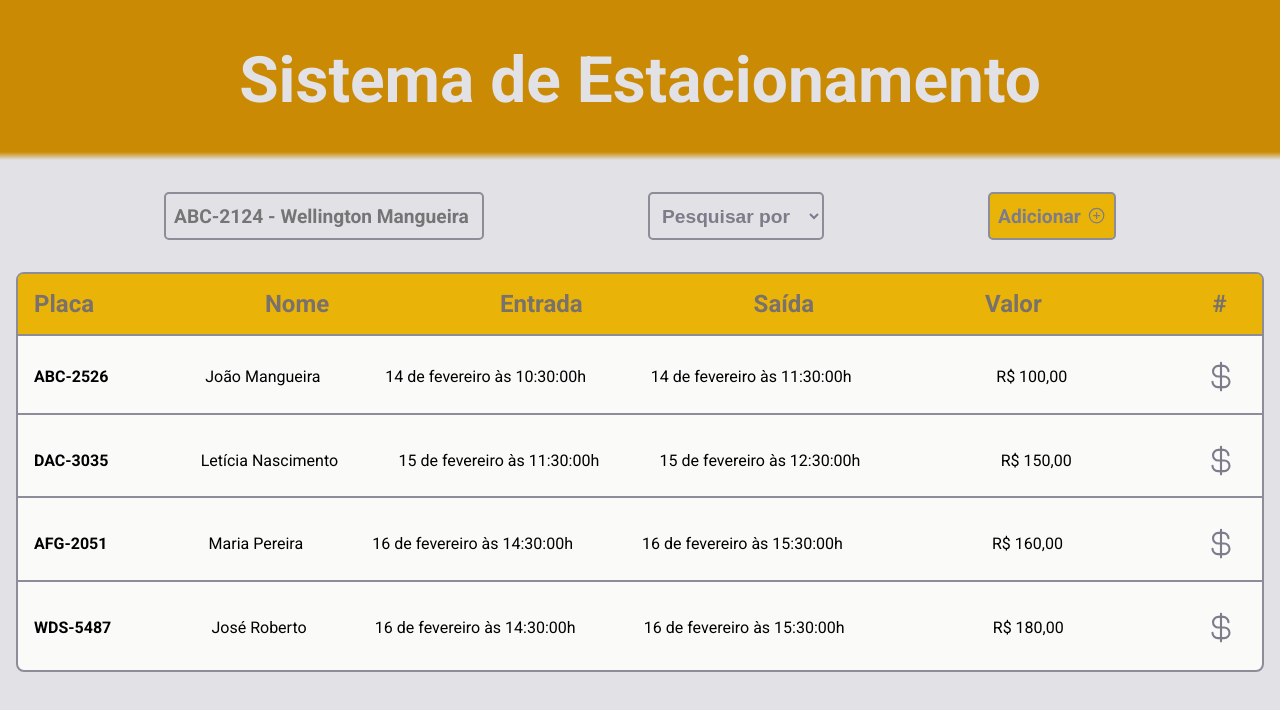
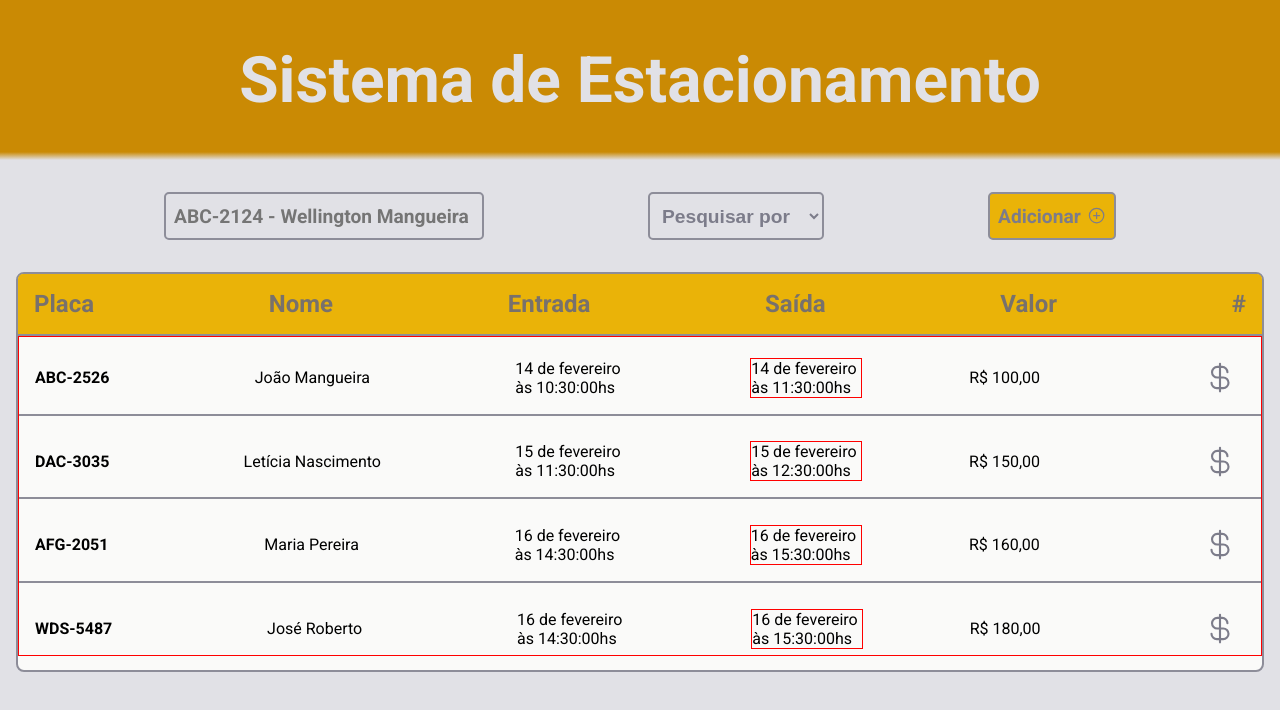
Before and after one commit to leticea/parking-system-react, a React (Vite) app: page / in a window 1280 px wide. Shown: the top 710 px of the page. Built offline with nearby package versions, Linux system fonts and the light colour scheme.

Commit message:
editando o layout

```diff
--- a/src/components/HomeContainer.module.css
+++ b/src/components/HomeContainer.module.css
@@ -2,7 +2,6 @@
   background: var(--gray-100);
   min-width: 75rem;
   min-height: 32rem;
-  //margin: 2rem auto;
 
   //border: 1px solid red;
 }
@@ -92,14 +91,11 @@ button:hover {
 
   display: flex;
   justify-content: space-between;
+  align-items: center;
   padding: 1rem;
   font-size: 1.5rem;
 
   //border: 1px solid red;
-}
-
-.watchlistContainer .ref {
-  margin-right: 1.2rem;
 }
 
 .infoContainer {
@@ -111,11 +107,17 @@ button:hover {
   font-size: 1.2rem;
   overflow-x: hidden;
 
-  //border: 1px solid red;
+  position: relative;
+
+  border: 1px solid red;
 }
 
 .infoContainer p {
+  width: 10rem;
+  display: flex;
+  justify-content: center;
   margin-left: 2rem;
+  //border: 1px solid red;
 }
 
 .infoContainer span {
--- a/src/components/RegisteredVehicle.module.css
+++ b/src/components/RegisteredVehicle.module.css
@@ -12,13 +12,8 @@
   //border: 1px solid red;
 }
 
-.dataContainer p {
-  margin-left: -2rem;
-  margin-right: rem;
-}
-
 .dataContainer span {
-  margin-left: 5rem;
+  margin-left: 1rem;
 }
 
 .dataContainer button {
@@ -37,3 +32,20 @@
 .dataContainer button:hover {
   color: var(--yellow-600);
 }
+
+.dataContainer .entrance {
+  width: 7rem;
+  display: flex;
+  justify-content: center;
+  margin-left: 2rem;
+
+  //border: 1px solid red;
+}
+.dataContainer .exit {
+  width: 7rem;
+  display: flex;
+  justify-content: center;
+  margin-left: 2rem;
+
+  border: 1px solid red;
+}
--- a/src/components/RegisteredVehicle.tsx
+++ b/src/components/RegisteredVehicle.tsx
@@ -14,13 +14,13 @@ export function RegisteredVehicle({ vehicle }: VehicleProps) {
 
   const { id, plate, name, entrance, exit, amount } = vehicle;
 
-  const entranceDateFormatted = format(entrance, "d 'de' MMMM 'às' HH:mm:ss'h'", {
+  const entranceDateFormatted = format(entrance, "d 'de' MMMM 'às' HH:mm:ss'hs'", {
     locale: ptBR,
    });
 
   console.log(entranceDateFormatted)
 
-  const exitDateFormatted = format(exit, "d 'de' MMMM 'às' HH:mm:ss'h'", {
+  const exitDateFormatted = format(exit, "d 'de' MMMM 'às' HH:mm:ss'hs'", {
     locale: ptBR,
   });
 
@@ -30,10 +30,10 @@ export function RegisteredVehicle({ vehicle }: VehicleProps) {
     <div className={styles.dataContainer}>
       <strong>{plate}</strong>
       <p>{name}</p>
-      <time
+      <time className={styles.entrance}
         dateTime={entrance.toISOString()}
       >{entranceDateFormatted}</time>
-      <time
+      <time className={styles.exit}
         dateTime={exit.toISOString()}
       >{exitDateFormatted}</time>
       <span>{amountFormatted}</span>
```
